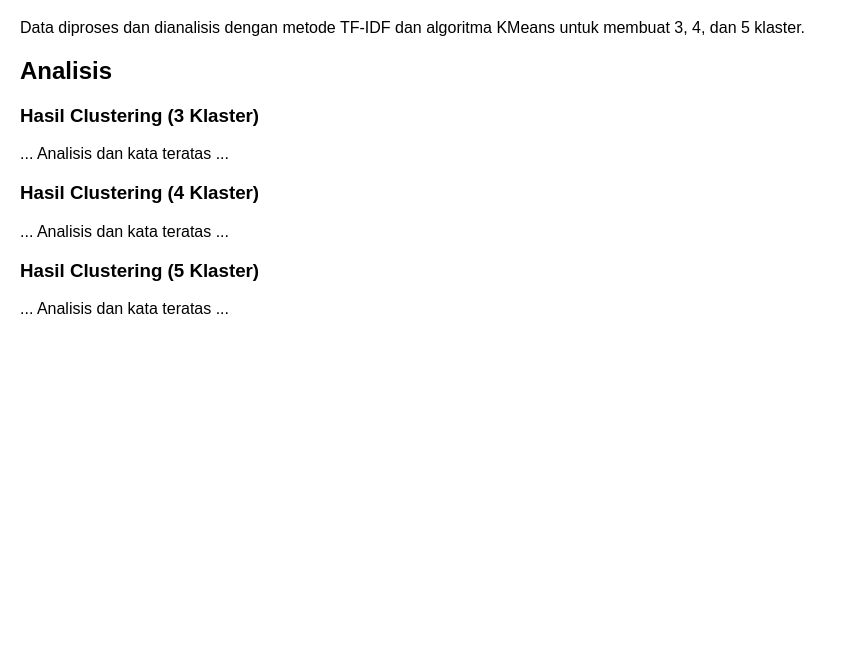
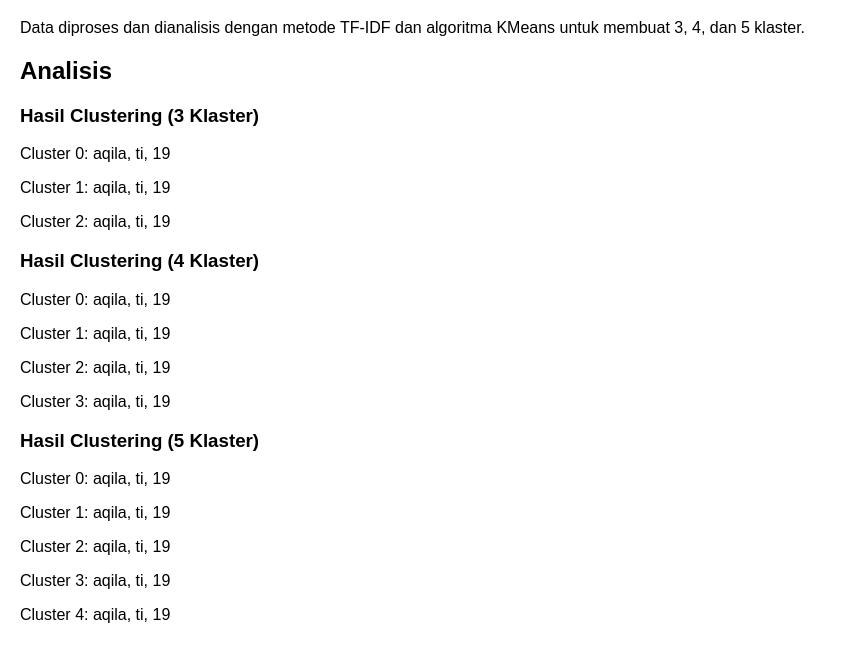
Before and after one commit to ums-L200220260/ums-L200220260.github.io, a plain HTML site: page laporan.html in a window 1280 px wide. Shown: the part 61-722 px from the top of the page, without its empty margins (0-847 px from the left). Drawn offline with Linux system fonts and the light colour scheme.

Commit message:
Update laporan.html

```diff
--- a/laporan.html
+++ b/laporan.html
@@ -17,11 +17,20 @@
     <h2>Analisis</h2>
     <div>
         <h3>Hasil Clustering (3 Klaster)</h3>
-        <p>... Analisis dan kata teratas ...</p>
+        <p>Cluster 0: aqila, ti, 19</p>
+        <p>Cluster 1: aqila, ti, 19</p>
+        <p>Cluster 2: aqila, ti, 19</p>
         <h3>Hasil Clustering (4 Klaster)</h3>
-        <p>... Analisis dan kata teratas ...</p>
+        <p>Cluster 0: aqila, ti, 19</p>
+        <p>Cluster 1: aqila, ti, 19</p>
+        <p>Cluster 2: aqila, ti, 19</p>
+        <p>Cluster 3: aqila, ti, 19</p>
         <h3>Hasil Clustering (5 Klaster)</h3>
-        <p>... Analisis dan kata teratas ...</p>
+        <p>Cluster 0: aqila, ti, 19</p>
+        <p>Cluster 1: aqila, ti, 19</p>
+        <p>Cluster 2: aqila, ti, 19</p>
+        <p>Cluster 3: aqila, ti, 19</p>
+        <p>Cluster 4: aqila, ti, 19</p>
     </div>
 </body>
 </html>
```
